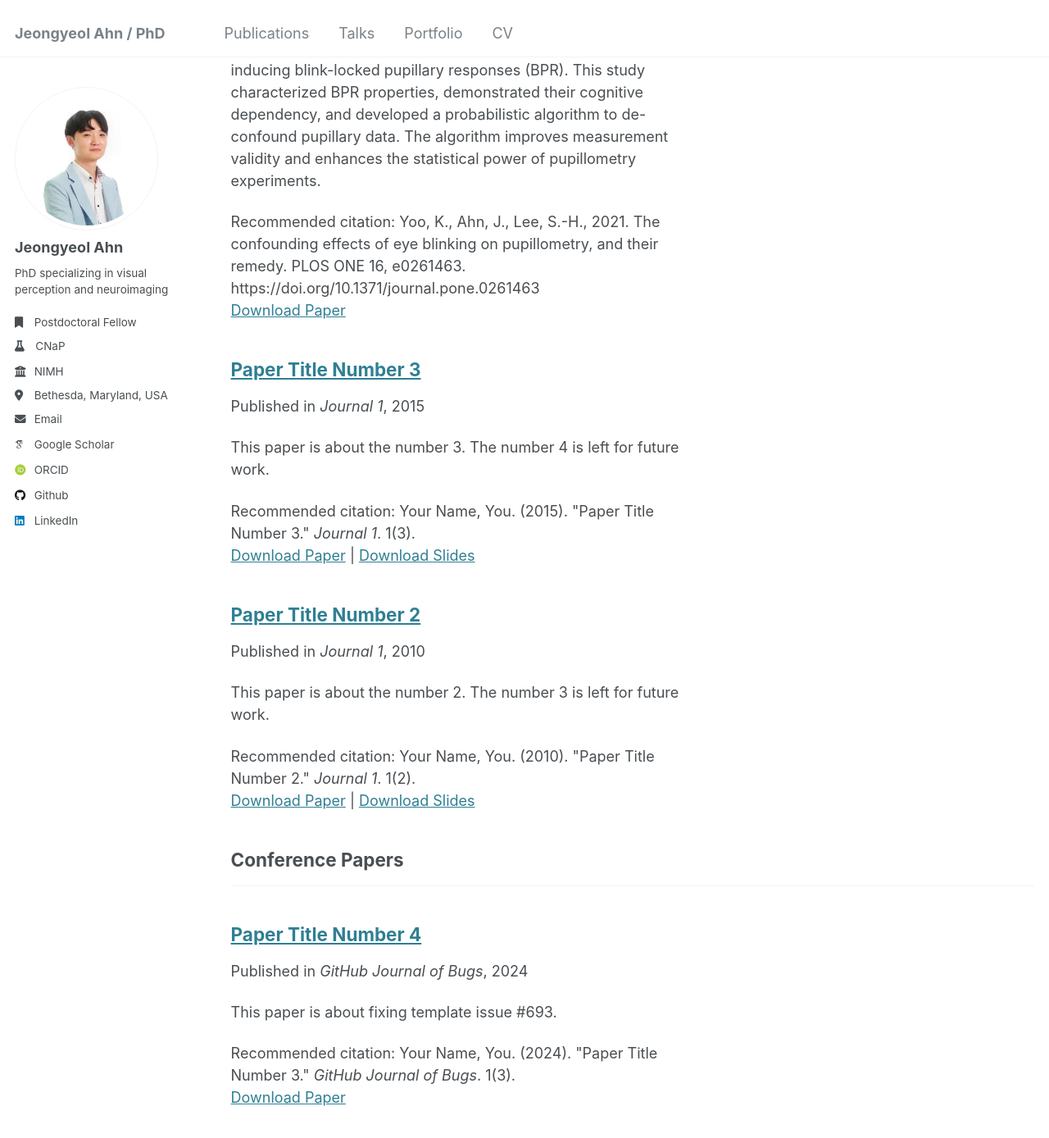
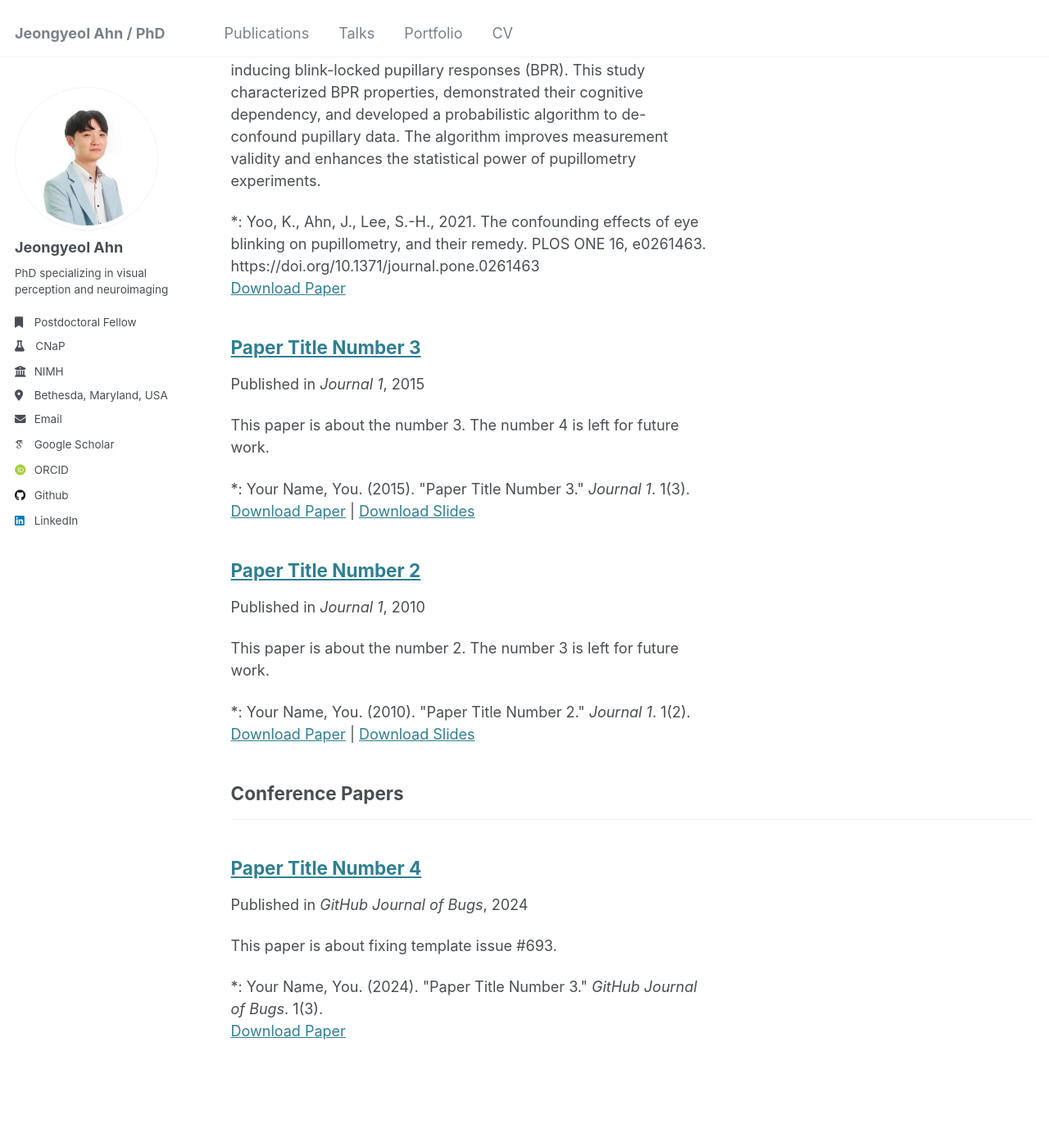
Before and after one commit to daeolian/daeolian.github.io, a Jekyll site: the page built from _pages/publications.html, in a window 1280 px wide and 1400 px high, scrolled down 416 px. Shown: the top 1388 px of the window at 82% size. Built offline with Jekyll 4.4.1, drawn with Linux system fonts in a browser that asks for light colours; some web fonts are replaced.

Commit message:
Update archive-single.html

```diff
--- a/_includes/archive-single.html
+++ b/_includes/archive-single.html
@@ -56,13 +56,13 @@
     {% endif %}
 
     {% if post.citation and post.paperurl and post.slidesurl %}
-      <p>Recommended citation: {{ post.citation }}<br /><a href="{{ post.paperurl }}">Download Paper</a> | <a href="{{ post.slidesurl }}">Download Slides</a></p>
+      <p>*: {{ post.citation }}<br /><a href="{{ post.paperurl }}">Download Paper</a> | <a href="{{ post.slidesurl }}">Download Slides</a></p>
     {% elsif post.citation and post.paperurl %}
-      <p>Recommended citation: {{ post.citation }}<br /><a href="{{ post.paperurl }}">Download Paper</a></p>
+      <p>*: {{ post.citation }}<br /><a href="{{ post.paperurl }}">Download Paper</a></p>
     {% elsif post.citation and post.slidesurl %}
-      <p>Recommended citation: {{ post.citation }}<br /><a href="{{ post.slidesurl }}">Download Slides</a></p>
+      <p>*: {{ post.citation }}<br /><a href="{{ post.slidesurl }}">Download Slides</a></p>
     {% elsif post.citation %}
-      <p>Recommended citation: {{ post.citation }}</p>
+      <p>*: {{ post.citation }}</p>
     {% elsif post.paperurl %}
       <p><a href=" {{ post.paperurl }} ">Download Paper</a></p>
     {% elsif post.slidesurl %}
```
